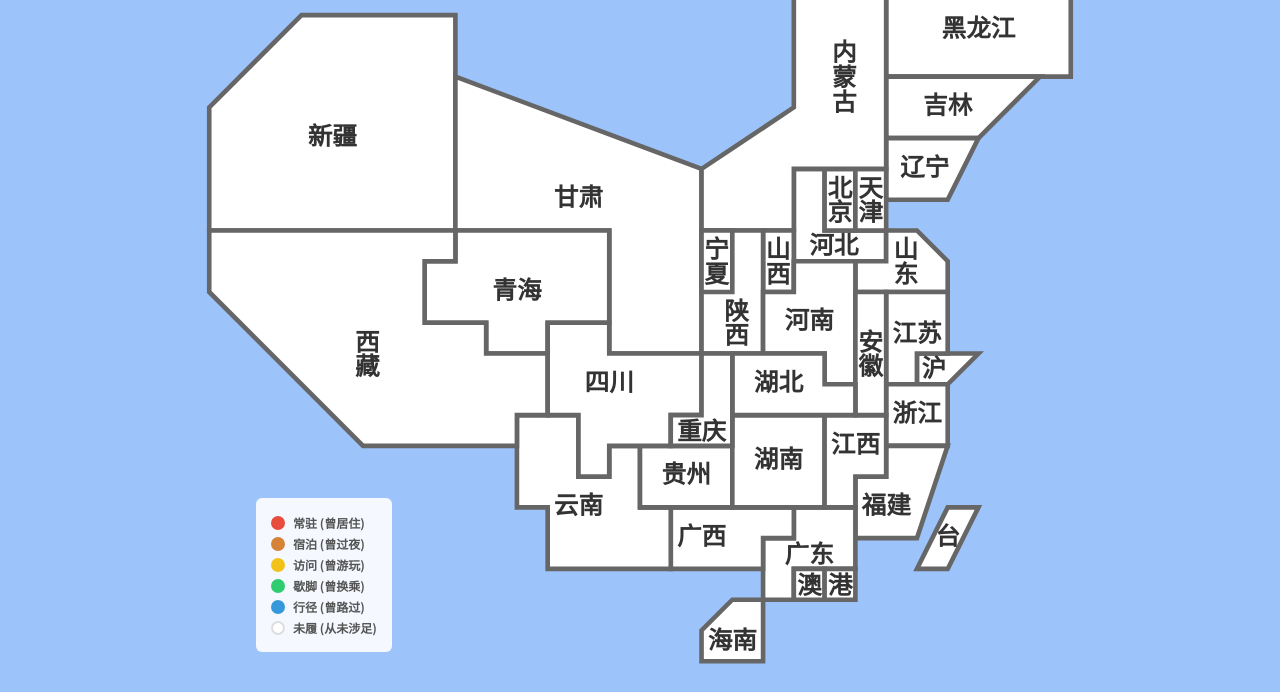
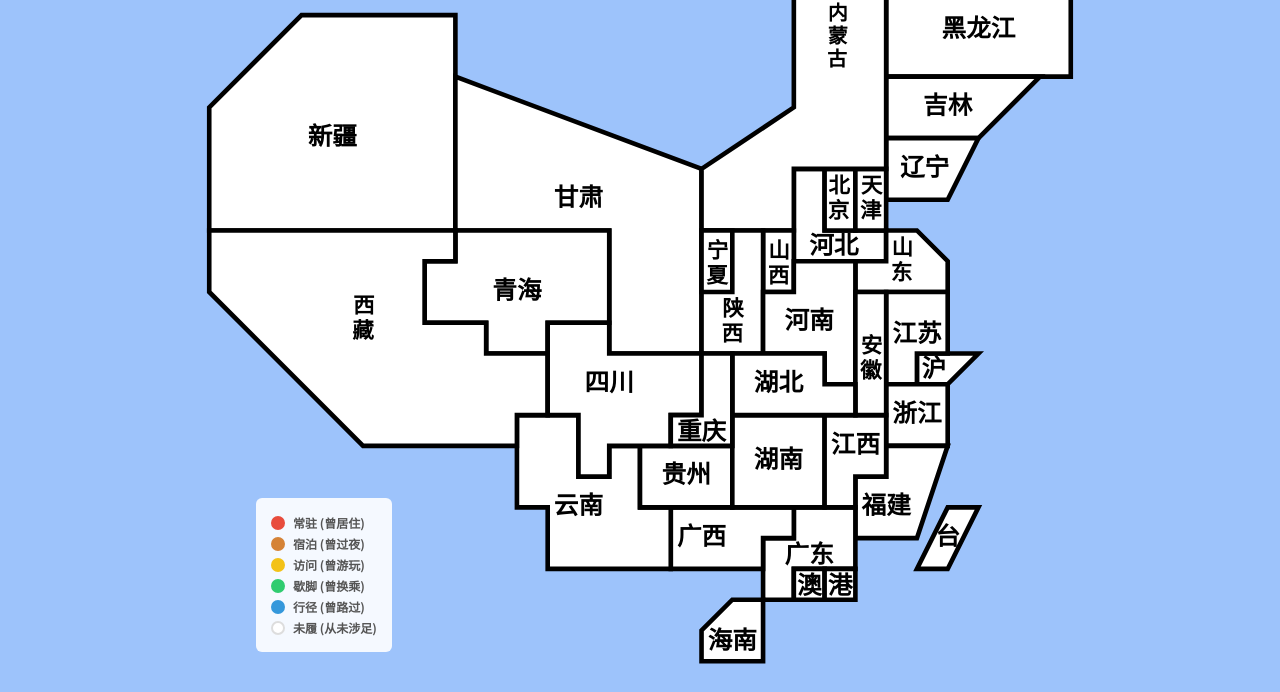
Before and after one commit to SaiOogcn/ChinaEx, a plain HTML site: page index.html in a window 1280 px wide. Shown: the part 108-800 px from the top of the page. Drawn offline with Linux system fonts and the light colour scheme.

Commit message:
修复Apple设备上竖排文字显示错误的问题

```diff
--- a/index.html
+++ b/index.html
@@ -102,7 +102,6 @@
                     <path id="宁夏" class="province white" d="M 17 12 L 17 14 L 18 14 L 18 12 L 17 12 Z"/>
                 </g>
 
-                <!-- 省份名称标签 -->
                 <g id="label" class="labels">
                     <text x="26" y="5.5" data-place="黑龙江">黑龙江</text>
                     <text x="25" y="8" data-place="吉林">吉林</text>
@@ -110,9 +109,21 @@
                     <text x="5" y="9" data-place="新疆">新疆</text>
                     <text x="13" y="11" data-place="甘肃">甘肃</text>
                     <text x="21.3" y="12.55" data-place="河北">河北</text>
-                    <text x="21.35" y="11" data-place="北京"style="writing-mode: vertical-rl;">北京</text>
-                    <text x="22.35" y="11" data-place="天津"style="writing-mode: vertical-rl;">天津</text>
-                    <text x="23.5" y="13" data-place="山东"style="writing-mode: vertical-rl;">山东</text>
+                    <!-- 北京 - 竖排 -->
+                    <text x="21.45" y="10.6" data-place="北京" style="font-size: 0.7px; text-anchor: middle;">
+                        <tspan x="21.55" dy="0">北</tspan>
+                        <tspan x="21.45" dy="0.8">京</tspan>
+                    </text>
+                    <!-- 天津 - 竖排 -->
+                    <text x="22.5" y="10.6" data-place="天津" style="font-size: 0.7px; text-anchor: middle;">
+                        <tspan x="22.6" dy="0">天</tspan>
+                        <tspan x="22.5" dy="0.8">津</tspan>
+                    </text>
+                    <!-- 山东 - 竖排 -->
+                    <text x="23.5" y="12.6" data-place="山东" style="font-size: 0.7px; text-anchor: middle;">
+                        <tspan x="23.6" dy="0">山</tspan>
+                        <tspan x="23.5" dy="0.8">东</tspan>
+                    </text>
                     <text x="24.55" y="16.55" data-place="上海">沪</text>
                     <text x="24" y="15.4" data-place="江苏">江苏</text>
                     <text x="24" y="18" data-place="浙江">浙江</text>
@@ -126,18 +137,43 @@
                     <text x="19.5" y="19.5" data-place="湖南">湖南</text>
                     <text x="22" y="19" data-place="江西">江西</text>
                     <text x="11" y="14" data-place="青海">青海</text>
-                    <text x="6" y="16" data-place="西藏"style="writing-mode: vertical-rl;">西藏</text>
-                    <text x="21.5" y="7" data-place="内蒙古" style="writing-mode: vertical-rl;">内蒙古</text>
+                    <!-- 西藏 - 竖排 -->
+                    <text x="6" y="14.5" data-place="西藏" style="font-size: 0.7px; text-anchor: middle;">
+                        <tspan x="6.1" dy="0">西</tspan>
+                        <tspan x="6" dy="0.8">藏</tspan>
+                    </text>
+                    <!-- 内蒙古 - 竖排 -->
+                    <text x="21.5" y="5" data-place="内蒙古" style="font-size: 0.65px; text-anchor: middle;">
+                        <tspan x="21.5" dy="0">内</tspan>
+                        <tspan x="21.5" dy="0.75">蒙</tspan>
+                        <tspan x="21.4" dy="0.75">古</tspan>
+                    </text>
                     <text x="14" y="17" data-place="四川">四川</text>
-                    <text x="19.35" y="13" data-place="山西"style="writing-mode: vertical-rl;">山西</text>
-                    <text x="18" y="15" data-place="陕西"style="writing-mode: vertical-rl;">陕西</text>
+                    <!-- 山西 - 竖排 -->
+                    <text x="19.5" y="12.7" data-place="山西" style="font-size: 0.7px; text-anchor: middle;">
+                        <tspan x="19.6" dy="0">山</tspan>
+                        <tspan x="19.5" dy="0.8">西</tspan>
+                    </text>
+                    <!-- 陕西 - 竖排 -->
+                    <text x="18" y="14.6" data-place="陕西" style="font-size: 0.7px; text-anchor: middle;">
+                        <tspan x="18.1" dy="0">陕</tspan>
+                        <tspan x="18" dy="0.8">西</tspan>
+                    </text>
                     <text x="20.5" y="15" data-place="河南">河南</text>
-                    <text x="22.35" y="16" data-place="安徽"style="writing-mode: vertical-rl;">安徽</text>
+                    <!-- 安徽 - 竖排 -->
+                    <text x="22.5" y="15.8" data-place="安徽" style="font-size: 0.7px; text-anchor: middle;">
+                        <tspan x="22.6" dy="0">安</tspan>
+                        <tspan x="22.5" dy="0.8">徽</tspan>
+                    </text>
                     <text x="19.5" y="17" data-place="湖北">湖北</text>
                     <text x="17" y="18.6" data-place="重庆">重庆</text>
                     <text x="25" y="22" data-place="台湾">台</text>
                     <text x="18" y="25.4" data-place="海南">海南</text>
-                    <text x="17.35" y="13" data-place="宁夏"style="writing-mode: vertical-rl;">宁夏</text>
+                    <!-- 宁夏 - 竖排 -->
+                    <text x="17.5" y="12.7" data-place="宁夏" style="font-size: 0.7px; text-anchor: middle;">
+                        <tspan x="17.6" dy="0">宁</tspan>
+                        <tspan x="17.5" dy="0.8">夏</tspan>
+                    </text>
                 </g>
             </svg>
 
--- a/main.css
+++ b/main.css
@@ -84,7 +84,7 @@ html, body {
 
 /* 省份路径样式 */
 .province {
-    stroke: #666;
+    stroke: #000;
     stroke-width: 0.15;
     cursor: pointer;
     transition: all 0.2s ease;
@@ -107,7 +107,7 @@ html, body {
 /* 省份标签 */
 .labels text {
     font-size: 0.8px;
-    fill: #333;
+    fill: #000;
     pointer-events: none;
     text-anchor: middle;
     dominant-baseline: middle;
```
